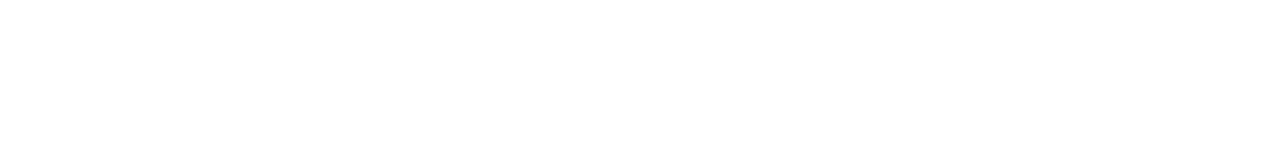
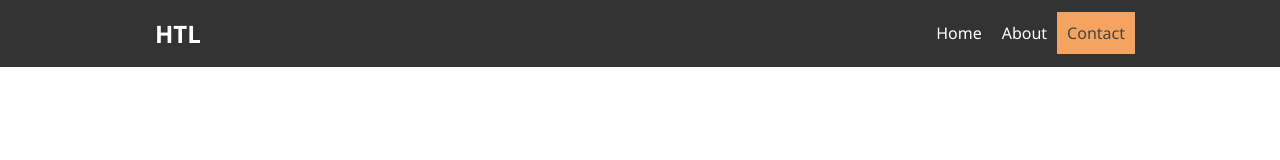
Before and after one commit to ThomasUtsey/hotel-site, a plain HTML site: page contact.html in a window 1280 px wide. Drawn offline with Linux system fonts and the light colour scheme.

Commit message:
Add Navigation to all html pages Add Preliminary styling, and reset to CSS file. Add hover selector for preliminary selected hover and default

```diff
--- a/about.html
+++ b/about.html
@@ -0,0 +1,33 @@
+<!DOCTYPE html>
+<html lang="en">
+  <head>
+    <!-- Meta Tags -->
+    <meta charset="UTF-8" />
+    <meta name="viewport" content="width=device-width, initial-scale=1.0" />
+    <meta name="description" content="Hotel website design by Thomas Utsey" />
+    <meta name="keywords" content="hotel, website design, website template" />
+
+    <!-- Style sheets -->
+
+    <link rel="stylesheet" href="css/style.css" />
+
+    <!-- Title -->
+
+    <title>Hotel Template Contact Page</title>
+  </head>
+  <!-- Body -->
+  <body>
+    <header>
+      <nav id="navbar">
+        <div class="nav-container">
+          <h1 class="logo"><a href="index.html"> HTL </a></h1>
+          <ul>
+            <li><a href="index.html">Home</a></li>
+            <li><a class="current" href="about.html">About</a></li>
+            <li><a href="contact.html">Contact</a></li>
+          </ul>
+        </div>
+      </nav>
+    </header>
+  </body>
+</html>
--- a/contact.html
+++ b/contact.html
@@ -0,0 +1,33 @@
+<!DOCTYPE html>
+<html lang="en">
+  <head>
+    <!-- Meta Tags -->
+    <meta charset="UTF-8" />
+    <meta name="viewport" content="width=device-width, initial-scale=1.0" />
+    <meta name="description" content="Hotel website design by Thomas Utsey" />
+    <meta name="keywords" content="hotel, website design, website template" />
+
+    <!-- Style sheets -->
+
+    <link rel="stylesheet" href="css/style.css" />
+
+    <!-- Title -->
+
+    <title>Hotel Template Contact Page</title>
+  </head>
+  <!-- Body -->
+  <body>
+    <header>
+      <nav id="navbar">
+        <div class="nav-container">
+          <h1 class="logo"><a href="index.html"> HTL </a></h1>
+          <ul>
+            <li><a href="index.html">Home</a></li>
+            <li><a href="about.html">About</a></li>
+            <li><a class="current" href="contact.html">Contact</a></li>
+          </ul>
+        </div>
+      </nav>
+    </header>
+  </body>
+</html>
--- a/css/style.css
+++ b/css/style.css
@@ -0,0 +1,65 @@
+* {
+  margin: 0;
+  padding: 0;
+  box-sizing: border-box;
+}
+
+/* Core Styles */
+
+html,
+body {
+  font-family: "Segoe UI", Tahoma, Geneva, Verdana, sans-serif;
+  line-height: 1.7em;
+}
+
+a {
+  color: #333;
+  text-decoration: none;
+}
+
+h1,
+h2,
+h3 {
+  padding-bottom: 20px;
+}
+p {
+  margin: 10px 0;
+}
+
+/* Navbar Styles */
+.nav-container{
+  margin: auto;
+  max-width: 1100px;
+  display: flex;
+}
+#navbar {
+  background: #333;
+  color: #fff;
+  overflow: auto;
+  padding-top: 20px;
+}
+#navbar .logo{
+  width:25%;
+  padding-left: 5%;
+}
+
+#navbar ul {
+  justify-content: flex-end;
+  display: flex;
+  width:70%;
+}
+
+#navbar ul li {
+  list-style: none;
+}
+
+#navbar a {
+  color: white;
+  padding: 10px;
+}
+
+#navbar ul li a:hover,
+#navbar ul li a.current {
+  background: sandybrown;
+  color: #444;
+}
```
Also changed, not shown: index.html (+13 -7 lines).
